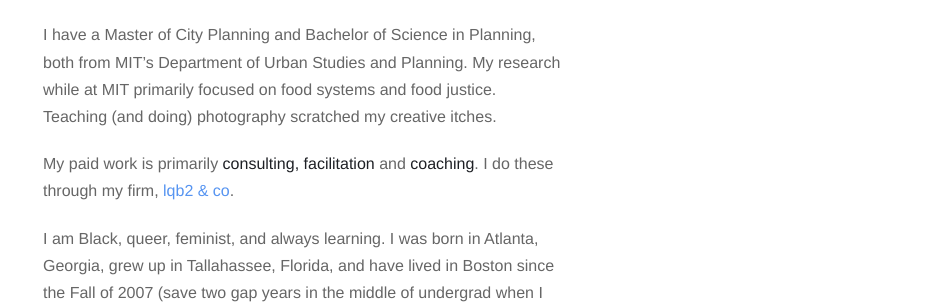
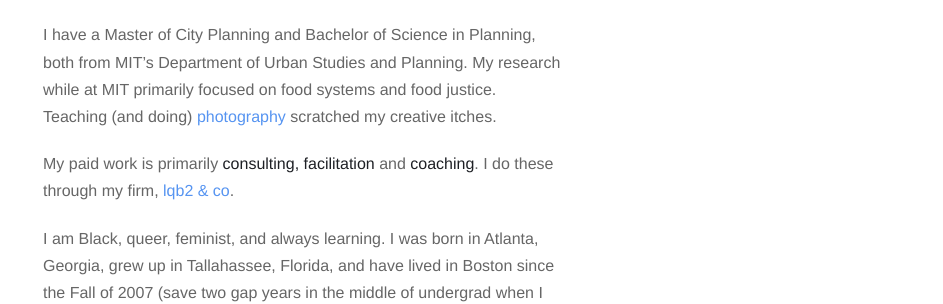
Before and after one commit to lqb2/lawrencebarrinerii, a Jekyll site: the page built from about.md, in a window 1280 px wide. Shown: the part 1118-1422 px from the top of the page, without its empty margins (337-1280 px from the left). Built offline with Jekyll 4.4.1, drawn with Linux system fonts in a browser that asks for light colours; nearby versions of some CDN libraries; part of the change alters nothing that is shown.

```diff
--- a/about.md
+++ b/about.md
@@ -13,7 +13,7 @@ I believe in the power of love to create justice and the power of story to make
 
 At the scale of the individual, I support transformation through 1on1 **coaching**. At the organizational scale, I **facilitate** as a means to support groups of people to move through or transform in relationship to barriers. At the network scale, I support ecosystem transformation by supporting people to **think** about what it means to move like a network and then **act** accordingly.
 
-I have a Master of City Planning and Bachelor of Science in Planning, both from MIT's Department of Urban Studies and Planning. My research while at MIT primarily focused on food systems and food justice. Teaching (and doing) photography scratched my creative itches.
+I have a Master of City Planning and Bachelor of Science in Planning, both from MIT's Department of Urban Studies and Planning. My research while at MIT primarily focused on food systems and food justice. Teaching (and doing) [photography](https://imgur.com/a/Dp1CO){:target="_blank"} scratched my creative itches.
 
 My paid work is primarily **consulting, facilitation** and **coaching**. I do these through my firm, [lqb2 & co](http://lqb2.co/){:target="_blank"}.
 
```
